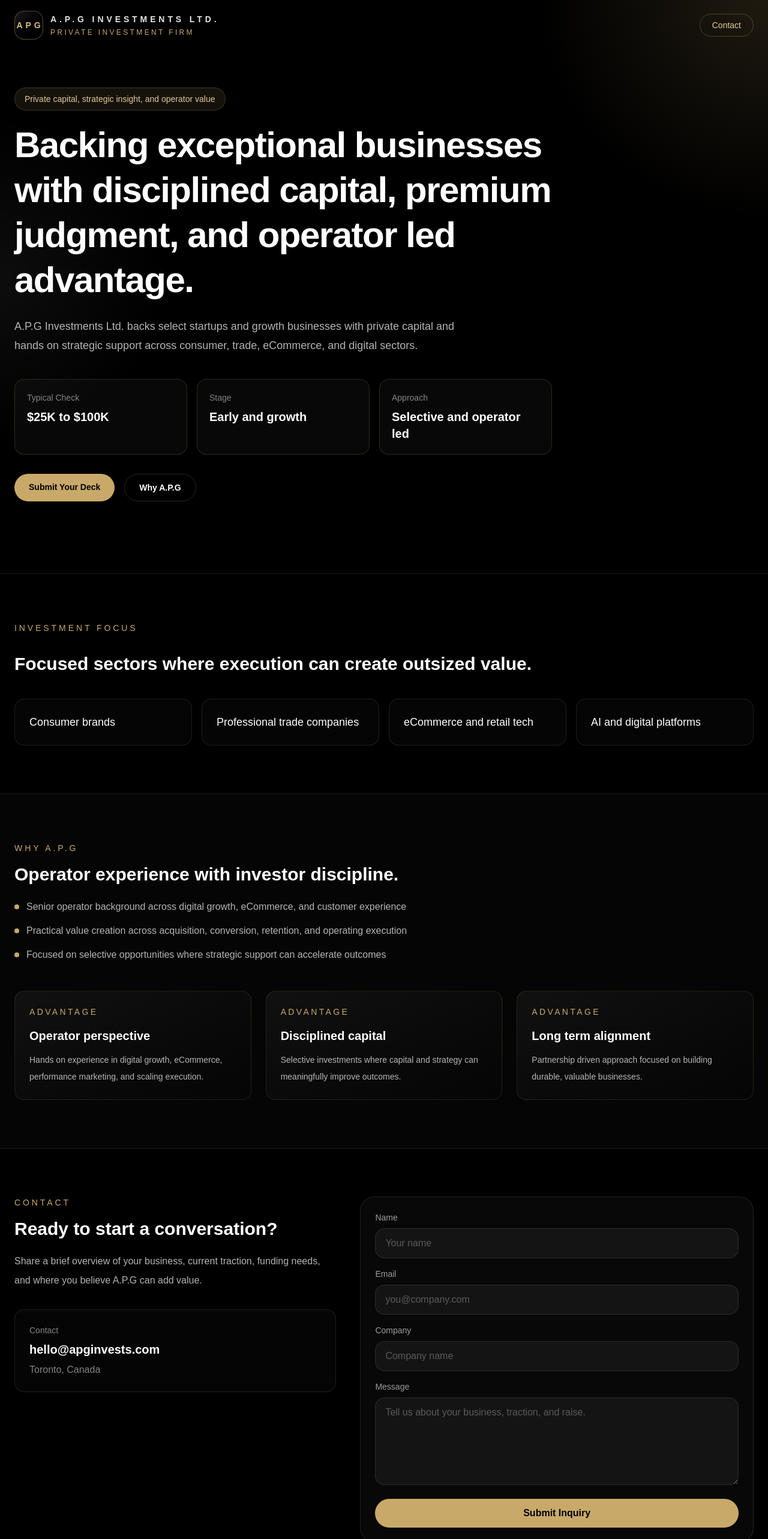
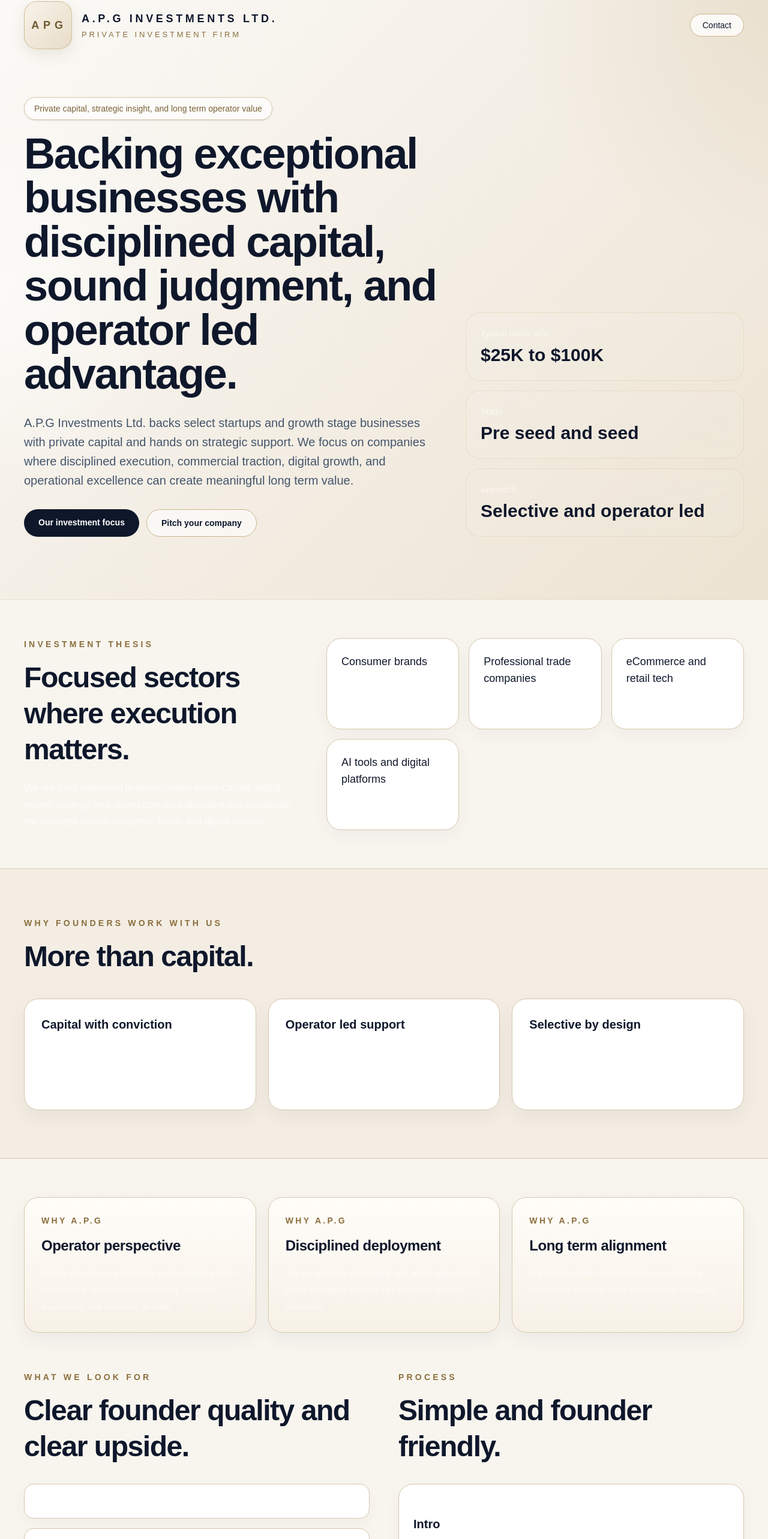
Before and after one commit to grizlitoronto/ap-investments, a Next.js app: page / in a window 1280 px wide. Shown: the part 22-2588 px from the top of the page at 60% size. Built offline with nearby package versions, Linux system fonts and the light colour scheme.

Commit message:
final visual polish

```diff
--- a/app/page.tsx
+++ b/app/page.tsx
@@ -1,256 +1,300 @@
 function APGLogoMark() {
   return (
-    <div className="flex items-center gap-3">
-      <div className="flex h-12 w-12 items-center justify-center rounded-2xl border border-[#c9a96a]/40 bg-gradient-to-br from-[#1a1a1a] to-black shadow-[0_10px_30px_rgba(0,0,0,0.35)]">
-        <span className="ml-1 text-sm font-semibold tracking-[0.35em] text-[#d8bc84]">
-          APG
-        </span>
+    <div className="flex items-center gap-4">
+      <div className="flex h-16 w-16 items-center justify-center rounded-[1.35rem] border border-[#b89b63]/55 bg-gradient-to-br from-[#f8f2e8] to-[#e8ddc9] shadow-[0_8px_24px_rgba(111,90,51,0.12)] sm:h-20 sm:w-20">
+        <span className="ml-1 text-base font-semibold tracking-[0.38em] text-[#6f5a33] sm:text-lg">APG</span>
       </div>
       <div>
-        <div className="text-sm font-semibold uppercase tracking-[0.35em] text-white/90">
-          A.P.G Investments Ltd.
-        </div>
-        <div className="mt-1 text-xs uppercase tracking-[0.28em] text-[#c9a96a]">
-          Private Investment Firm
-        </div>
+        <div className="text-base font-semibold uppercase tracking-[0.26em] text-slate-900 sm:text-lg">A.P.G Investments Ltd.</div>
+        <div className="mt-1 text-xs uppercase tracking-[0.3em] text-[#8b6f3d] sm:text-[13px]">Private Investment Firm</div>
       </div>
     </div>
   );
 }
 
-export default function APGWebsite() {
+export default function APInvestmentsWebsite() {
   const thesis = [
     "Consumer brands",
     "Professional trade companies",
     "eCommerce and retail tech",
-    "AI and digital platforms",
+    "AI tools and digital platforms",
   ];
 
-  const stats = [
-    { label: "Typical Check", value: "$25K to $100K" },
-    { label: "Stage", value: "Early and growth" },
-    { label: "Approach", value: "Selective and operator led" },
-  ];
-
-  const credibility = [
-    "Senior operator background across digital growth, eCommerce, and customer experience",
-    "Practical value creation across acquisition, conversion, retention, and operating execution",
-    "Focused on selective opportunities where strategic support can accelerate outcomes",
+  const values = [
+    {
+      title: "Capital with conviction",
+      text: "We write focused early stage checks and move quickly when there is a strong founder fit.",
+    },
+    {
+      title: "Operator led support",
+      text: "Beyond capital, we help founders sharpen growth, customer acquisition, digital experience, and scaling execution.",
+    },
+    {
+      title: "Selective by design",
+      text: "We back a small number of companies where our network and operating experience can materially help.",
+    },
   ];
 
   const differentiators = [
     {
       title: "Operator perspective",
-      text: "Hands on experience in digital growth, eCommerce, performance marketing, and scaling execution.",
+      text: "We bring hands on experience across digital growth, eCommerce, performance marketing, customer experience, and execution at scale.",
     },
     {
-      title: "Disciplined capital",
-      text: "Selective investments where capital and strategy can meaningfully improve outcomes.",
+      title: "Disciplined deployment",
+      text: "We are selective with capital and prefer opportunities where thoughtful support can materially improve outcomes.",
     },
     {
       title: "Long term alignment",
-      text: "Partnership driven approach focused on building durable, valuable businesses.",
+      text: "We back founders and business owners with a partnership mindset, not a transactional approach.",
+    },
+  ];
+
+  const criteria = [
+    "Check size from $25K to $100K",
+    "Pre seed and seed stage",
+    "Clear customer demand or early traction",
+    "Founders with speed, resilience, and strong market insight",
+    "Businesses where digital growth, operational improvement, or market expansion can unlock outsized value",
+  ];
+
+  const process = [
+    {
+      step: "01",
+      title: "Intro",
+      text: "Send a short deck and a concise note on the business, traction, raise, and why A&P is a fit.",
+    },
+    {
+      step: "02",
+      title: "Review",
+      text: "We assess founder strength, market potential, traction signals, and where we can add value beyond capital.",
+    },
+    {
+      step: "03",
+      title: "Decision",
+      text: "If there is alignment, we move into diligence and can structure an investment through a SAFE or similar early stage vehicle.",
     },
   ];
 
   return (
-    <div className="min-h-screen bg-black text-white">
-      <section className="relative overflow-hidden border-b border-white/10">
-        <div className='absolute inset-0 bg-[radial-gradient(circle_at_top_right,rgba(201,169,106,0.16),transparent_24%),radial-gradient(circle_at_left,rgba(255,255,255,0.05),transparent_20%)]' />
-        <div className="relative mx-auto max-w-7xl px-6 py-10">
+    <div className="min-h-screen bg-[#f8f5ef] text-slate-900">
+      <section className="relative overflow-hidden border-b border-[#d8c8aa]/50 bg-[linear-gradient(135deg,#fbfaf7_0%,#f3ede3_55%,#ede3d2_100%)]">
+        <div className="absolute inset-0 bg-[radial-gradient(circle_at_top_right,rgba(184,155,99,0.16),transparent_26%),radial-gradient(circle_at_left,rgba(255,255,255,0.55),transparent_24%)]" />
+        <div className="relative mx-auto max-w-7xl px-5 py-6 sm:px-8 lg:px-10">
           <header className="flex items-center justify-between">
             <APGLogoMark />
             <a
               href="#contact"
-              className="rounded-full border border-[#c9a96a]/30 px-5 py-2 text-sm text-[#e3c995] transition hover:bg-[#c9a96a]/10"
+              className="rounded-full border border-[#cbb58a] bg-white/80 px-5 py-2 text-sm font-medium text-slate-900 transition hover:bg-white"
             >
               Contact
             </a>
           </header>
 
-          <div className="max-w-4xl py-20">
-            <div className="mb-5 inline-flex rounded-full border border-[#c9a96a]/25 bg-[#c9a96a]/10 px-4 py-2 text-sm text-[#e3c995]">
-              Private capital, strategic insight, and operator value
+          <div className="grid items-start gap-10 py-14 lg:grid-cols-[1.2fr_0.8fr] lg:py-20">
+            <div className="max-w-3xl">
+              <div className="mb-5 inline-flex rounded-full border border-[#d8c8aa] bg-white/70 px-4 py-2 text-sm text-[#7a6337] shadow-sm">
+                Private capital, strategic insight, and long term operator value
+              </div>
+              <h1 className="max-w-4xl text-5xl font-semibold leading-[1.02] tracking-[-0.03em] text-slate-900 sm:text-6xl lg:text-[4.5rem]">
+                Backing exceptional businesses with disciplined capital, sound judgment, and operator led advantage.
+              </h1>
+              <p className="mt-7 max-w-2xl text-lg leading-8 text-slate-600 sm:text-xl">
+                A.P.G Investments Ltd. backs select startups and growth stage businesses with private capital and hands on strategic support. We focus on companies where disciplined execution, commercial traction, digital growth, and operational excellence can create meaningful long term value.
+              </p>
+              <div className="mt-8 flex flex-wrap gap-3">
+                <a
+                  href="#thesis"
+                  className="rounded-full bg-slate-900 px-6 py-3 text-sm font-semibold text-white transition hover:opacity-95"
+                >
+                  Our investment focus
+                </a>
+                <a
+                  href="#contact"
+                  className="rounded-full border border-[#cbb58a] bg-white/60 px-6 py-3 text-sm font-semibold text-slate-900 transition hover:bg-white"
+                >
+                  Pitch your company
+                </a>
+              </div>
             </div>
 
-            <h1 className="text-5xl font-semibold leading-tight tracking-tight sm:text-6xl">
-              Backing exceptional businesses with disciplined capital, premium
-              judgment, and operator led advantage.
-            </h1>
-
-            <p className="mt-6 max-w-3xl text-lg leading-8 text-white/70">
-              A.P.G Investments Ltd. backs select startups and growth
-              businesses with private capital and hands on strategic support
-              across consumer, trade, eCommerce, and digital sectors.
-            </p>
-
-            <div className="mt-10 grid gap-4 sm:grid-cols-3">
-              {stats.map((item) => (
-                <div
-                  key={item.label}
-                  className="rounded-2xl border border-[#c9a96a]/20 bg-white/[0.03] p-5"
-                >
-                  <div className="text-sm text-white/50">{item.label}</div>
-                  <div className="mt-2 text-xl font-semibold text-white">
-                    {item.value}
+            <div className="grid gap-4 self-end">
+              <div className="rounded-3xl border border-[#c9a96a]/20 bg-gradient-to-br from-white/8 to-white/4 p-6 backdrop-blur-sm">
+                <div className="text-sm text-white/60">Typical check size</div>
+                <div className="mt-2 text-3xl font-semibold">$25K to $100K</div>
               </div>
+              <div className="rounded-3xl border border-[#c9a96a]/20 bg-gradient-to-br from-white/8 to-white/4 p-6 backdrop-blur-sm">
+                <div className="text-sm text-white/60">Stage</div>
+                <div className="mt-2 text-3xl font-semibold">Pre seed and seed</div>
               </div>
-              ))}
+              <div className="rounded-3xl border border-[#c9a96a]/20 bg-gradient-to-br from-white/8 to-white/4 p-6 backdrop-blur-sm">
+                <div className="text-sm text-white/60">Approach</div>
+                <div className="mt-2 text-3xl font-semibold">Selective and operator led</div>
               </div>
-
-            <div className="mt-8 flex flex-wrap gap-4">
-              <a
-                href="#contact"
-                className="rounded-full bg-[#c9a96a] px-6 py-3 text-sm font-semibold text-black transition hover:opacity-90"
-              >
-                Submit Your Deck
-              </a>
-              <a
-                href="#about"
-                className="rounded-full border border-white/15 px-6 py-3 text-sm font-semibold text-white transition hover:bg-white/5"
-              >
-                Why A.P.G
-              </a>
             </div>
           </div>
         </div>
       </section>
 
-      <section className="mx-auto max-w-7xl px-6 py-20">
-        <div className="mb-8 text-sm uppercase tracking-[0.28em] text-[#c9a96a]">
-          Investment Focus
+      <section id="thesis" className="mx-auto max-w-7xl px-5 py-16 sm:px-8 lg:px-10">
+        <div className="grid gap-10 lg:grid-cols-[0.8fr_1.2fr]">
+          <div>
+            <div className="text-sm font-semibold uppercase tracking-[0.3em] text-[#8b6f3d]">Investment thesis</div>
+            <h2 className="mt-4 text-4xl font-semibold leading-tight tracking-[-0.03em] text-slate-900 sm:text-5xl">
+              Focused sectors where execution matters.
+            </h2>
+            <p className="mt-5 max-w-xl text-base leading-7 text-white/70">
+              We are most interested in opportunities where capital, digital growth strategy, and strong operating discipline can accelerate the business across consumer, trade, and digital sectors.
+            </p>
           </div>
-        <h2 className="mb-10 text-3xl font-semibold">
-          Focused sectors where execution can create outsized value.
-        </h2>
-        <div className="grid gap-4 sm:grid-cols-2 lg:grid-cols-4">
+          <div className="grid gap-4 sm:grid-cols-3">
             {thesis.map((item) => (
-            <div
-              key={item}
-              className="rounded-2xl border border-white/10 bg-white/[0.02] p-6"
-            >
+              <div key={item} className="rounded-3xl border border-[#d7c7aa] bg-white p-6 shadow-[0_10px_30px_rgba(15,23,42,0.04)]">
                 <div className="text-lg font-medium">{item}</div>
-            </div>
-          ))}
-        </div>
-      </section>
-
-      <section id="about" className="border-y border-white/10 bg-white/[0.02]">
-        <div className="mx-auto max-w-7xl px-6 py-20">
-          <div className="mb-12 max-w-3xl">
-            <div className="text-sm uppercase tracking-[0.28em] text-[#c9a96a]">
-              Why A.P.G
-            </div>
-            <h2 className="mt-4 text-3xl font-semibold">
-              Operator experience with investor discipline.
-            </h2>
-            <div className="mt-6 space-y-4">
-              {credibility.map((item) => (
-                <div key={item} className="flex items-start gap-3 text-white/70">
-                  <div className="mt-2 h-2 w-2 rounded-full bg-[#c9a96a]" />
-                  <div>{item}</div>
-                </div>
-              ))}
-            </div>
-          </div>
-
-          <div className="grid gap-6 md:grid-cols-3">
-            {differentiators.map((item) => (
-              <div
-                key={item.title}
-                className="rounded-2xl border border-[#c9a96a]/15 bg-gradient-to-br from-[#111111] to-[#050505] p-6"
-              >
-                <div className="text-sm uppercase tracking-[0.24em] text-[#c9a96a]">
-                  Advantage
-                </div>
-                <h3 className="mt-4 text-xl font-semibold">{item.title}</h3>
-                <p className="mt-3 text-sm leading-7 text-white/70">
-                  {item.text}
-                </p>
               </div>
             ))}
           </div>
         </div>
       </section>
 
-      <section id="contact" className="mx-auto max-w-7xl px-6 py-20">
-        <div className="grid gap-10 lg:grid-cols-[0.9fr_1.1fr]">
+      <section className="border-y border-[#d7c7aa] bg-[#f3ede4]">
+        <div className="mx-auto max-w-7xl px-6 py-20 sm:px-8 lg:px-10">
+          <div className="mb-10 max-w-2xl">
+            <div className="text-sm font-semibold uppercase tracking-[0.3em] text-[#8b6f3d]">Why founders work with us</div>
+            <h2 className="mt-4 text-4xl font-semibold leading-tight tracking-[-0.03em] text-slate-900 sm:text-5xl">
+              More than capital.
+            </h2>
+          </div>
+          <div className="grid gap-5 md:grid-cols-3">
+            {values.map((item) => (
+              <div key={item.title} className="rounded-3xl border border-[#d7c7aa] bg-white p-7 shadow-[0_12px_32px_rgba(15,23,42,0.05)]">
+                <h3 className="text-xl font-semibold">{item.title}</h3>
+                <p className="mt-4 text-sm leading-7 text-white/70">{item.text}</p>
+              </div>
+            ))}
+          </div>
+        </div>
+      </section>
+
+      <section className="mx-auto max-w-7xl px-5 py-16 sm:px-8 lg:px-10">
+        <div className="mb-16 grid gap-5 md:grid-cols-3">
+          {differentiators.map((item) => (
+            <div
+              key={item.title}
+              className="rounded-3xl border border-[#d7c7aa] bg-[linear-gradient(180deg,#fffdf9_0%,#f7f1e7_100%)] p-7 shadow-[0_12px_32px_rgba(15,23,42,0.05)]"
+            >
+              <div className="text-sm font-semibold uppercase tracking-[0.24em] text-[#8b6f3d]">Why A.P.G</div>
+              <h3 className="mt-4 text-2xl font-semibold tracking-[-0.02em] text-slate-900">{item.title}</h3>
+              <p className="mt-4 text-sm leading-7 text-white/70">{item.text}</p>
+            </div>
+          ))}
+        </div>
+        <div className="grid gap-12 lg:grid-cols-2">
           <div>
-            <div className="text-sm uppercase tracking-[0.28em] text-[#c9a96a]">
-              Contact
+            <div className="text-sm font-semibold uppercase tracking-[0.3em] text-[#8b6f3d]">What we look for</div>
+            <h2 className="mt-4 text-4xl font-semibold leading-tight tracking-[-0.03em] text-slate-900 sm:text-5xl">
+              Clear founder quality and clear upside.
+            </h2>
+            <div className="mt-8 space-y-4">
+              {criteria.map((item) => (
+                <div key={item} className="flex items-start gap-4 rounded-2xl border border-[#d7c7aa] bg-white p-4 shadow-[0_8px_24px_rgba(15,23,42,0.03)]">
+                  <div className="mt-1 h-2.5 w-2.5 rounded-full bg-white" />
+                  <p className="text-white/75">{item}</p>
                 </div>
-            <h2 className="mt-4 text-3xl font-semibold">
-              Ready to start a conversation?
-            </h2>
-            <p className="mt-5 max-w-xl text-base leading-8 text-white/70">
-              Share a brief overview of your business, current traction, funding
-              needs, and where you believe A.P.G can add value.
-            </p>
-            <div className="mt-8 rounded-2xl border border-white/10 bg-white/[0.02] p-6">
-              <div className="text-sm text-white/50">Contact</div>
-              <div className="mt-2 text-xl font-semibold">
-                hello@apginvests.com
-              </div>
-              <div className="mt-2 text-white/50">Toronto, Canada</div>
+              ))}
             </div>
           </div>
 
+          <div>
+            <div className="text-sm font-semibold uppercase tracking-[0.3em] text-[#8b6f3d]">Process</div>
+            <h2 className="mt-4 text-4xl font-semibold leading-tight tracking-[-0.03em] text-slate-900 sm:text-5xl">
+              Simple and founder friendly.
+            </h2>
+            <div className="mt-8 space-y-5">
+              {process.map((item) => (
+                <div key={item.step} className="rounded-3xl border border-[#d7c7aa] bg-white p-6 shadow-[0_10px_28px_rgba(15,23,42,0.04)]">
+                  <div className="text-sm text-white/45">{item.step}</div>
+                  <h3 className="mt-2 text-xl font-semibold">{item.title}</h3>
+                  <p className="mt-3 text-sm leading-7 text-white/70">{item.text}</p>
+                </div>
+              ))}
+            </div>
+          </div>
+        </div>
+      </section>
+
+      <section id="contact" className="border-t border-[#d7c7aa] bg-[#fbfaf7]">
+        <div className="mx-auto max-w-7xl px-6 py-20 sm:px-8 lg:px-10">
+          <div className="rounded-[2rem] border border-[#d7c7aa] bg-white p-6 shadow-sm sm:p-10 lg:flex lg:items-start lg:justify-between lg:gap-10">
+            <div className="max-w-2xl">
+              <div className="text-sm font-semibold uppercase tracking-[0.3em] text-[#8b6f3d]">Contact</div>
+              <h2 className="mt-4 text-4xl font-semibold leading-tight tracking-[-0.03em] text-slate-900 sm:text-5xl">
+                Ready to start a conversation?
+              </h2>
+              <p className="mt-5 text-base leading-7 text-white/70">
+                Share a brief overview of your business, current traction, funding needs, and where you believe A.P.G can add value. We review opportunities selectively and focus on companies where our capital and operating experience can make a real difference.
+              </p>
+            </div>
+            <div className="mt-8 w-full lg:mt-0 lg:w-[460px]">
               <form
                 action="https://formsubmit.co/hello@apginvests.com"
                 method="POST"
-            className="space-y-4 rounded-3xl border border-white/10 bg-white/[0.03] p-6"
+                className="space-y-4 rounded-3xl border border-[#d7c7aa] bg-[#fcfaf6] p-6 shadow-sm"
               >
                 <input type="hidden" name="_subject" value="New inquiry from apginvests.com" />
                 <input type="hidden" name="_captcha" value="false" />
                 <input type="hidden" name="_template" value="table" />
-
                 <div>
                   <label className="mb-2 block text-sm text-white/60">Name</label>
                   <input
                     type="text"
                     name="name"
+                    required
+                    className="w-full rounded-2xl border border-white/10 bg-white/5 px-4 py-3 text-white outline-none placeholder:text-white/30"
                     placeholder="Your name"
-                required
-                className="w-full rounded-2xl border border-white/10 bg-white/5 px-4 py-3 outline-none placeholder:text-white/30"
                   />
                 </div>
-
                 <div>
                   <label className="mb-2 block text-sm text-white/60">Email</label>
                   <input
                     type="email"
                     name="email"
+                    required
+                    className="w-full rounded-2xl border border-white/10 bg-white/5 px-4 py-3 text-white outline-none placeholder:text-white/30"
                     placeholder="you@company.com"
-                required
-                className="w-full rounded-2xl border border-white/10 bg-white/5 px-4 py-3 outline-none placeholder:text-white/30"
                   />
                 </div>
-
                 <div>
                   <label className="mb-2 block text-sm text-white/60">Company</label>
                   <input
                     type="text"
                     name="company"
+                    className="w-full rounded-2xl border border-white/10 bg-white/5 px-4 py-3 text-white outline-none placeholder:text-white/30"
                     placeholder="Company name"
-                className="w-full rounded-2xl border border-white/10 bg-white/5 px-4 py-3 outline-none placeholder:text-white/30"
                   />
                 </div>
-
                 <div>
                   <label className="mb-2 block text-sm text-white/60">Message</label>
                   <textarea
                     name="message"
-                placeholder="Tell us about your business, traction, and raise."
                     required
                     rows={5}
-                className="w-full rounded-2xl border border-white/10 bg-white/5 px-4 py-3 outline-none placeholder:text-white/30"
+                    className="w-full rounded-2xl border border-white/10 bg-white/5 px-4 py-3 text-white outline-none placeholder:text-white/30"
+                    placeholder="Tell us about your business, traction, and raise."
                   />
                 </div>
-
-            <button className="w-full rounded-full bg-[#c9a96a] px-6 py-3 font-semibold text-black transition hover:opacity-90">
-              Submit Inquiry
+                <button
+                  type="submit"
+                  className="w-full rounded-full bg-white px-6 py-3 text-sm font-semibold text-neutral-950 transition hover:scale-[1.01]"
+                >
+                  Submit inquiry
                 </button>
+                <div className="pt-2 text-sm text-white/45">
+                  Contact: hello@apginvests.com • Toronto, Canada
+                </div>
               </form>
+            </div>
+          </div>
         </div>
       </section>
     </div>
```
Lines whose indentation alone changed are shown as unchanged.
